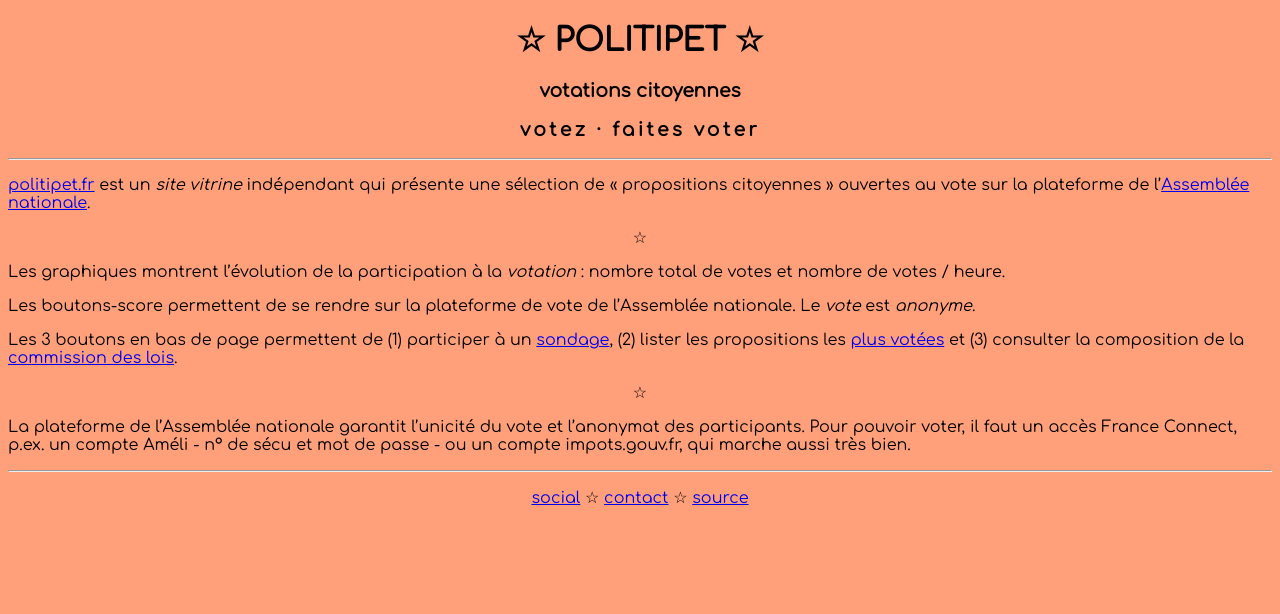
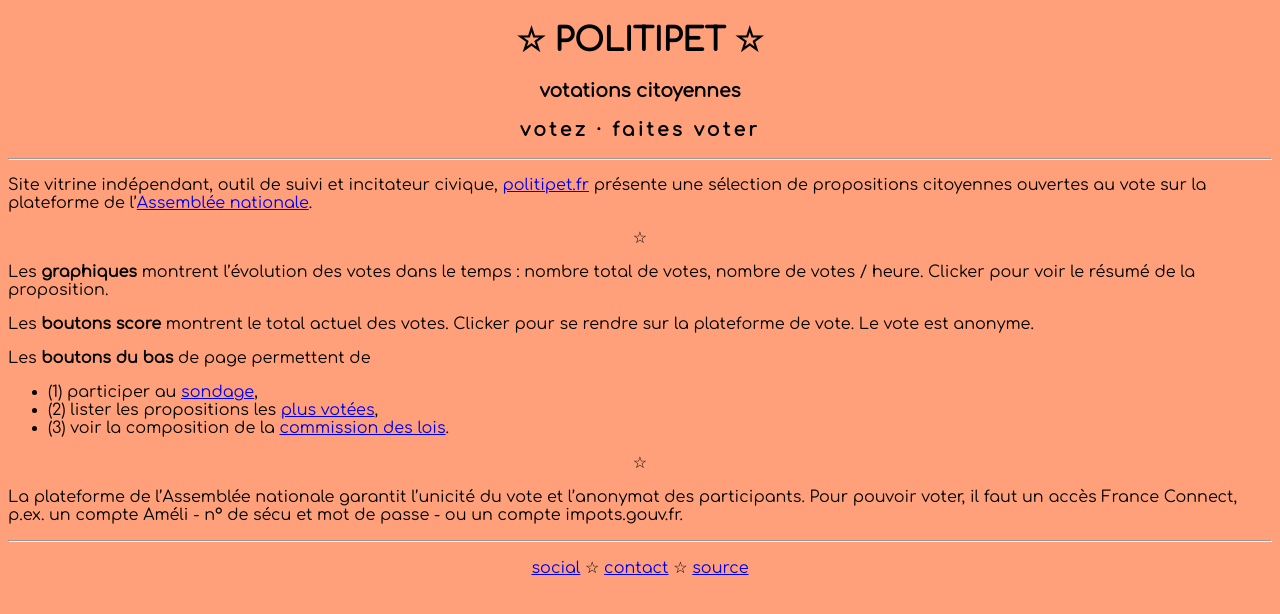
Before and after one commit to politipet/politipet.github.io, a Jekyll site: the page built from info.md, in a window 1280 px wide. Shown: the top 614 px of the page. Built offline with Jekyll 4.4.1, drawn with Linux system fonts in a browser that asks for light colours; our own code applies the rules of GitHub Pages for plain Markdown files.

Commit message:
update info.md

```diff
--- a/info.md
+++ b/info.md
@@ -13,29 +13,30 @@
 
 <div style="text-align: left" markdown="1">
 
-[politipet.fr][politipet.fr] est un _site vitrine_ indépendant
-qui présente une sélection de « propositions citoyennes »
+Site vitrine indépendant, outil de suivi et incitateur civique,
+[politipet.fr][politipet] présente une sélection de propositions citoyennes
 ouvertes au vote sur la plateforme de l'[Assemblée nationale][assemblée].
 
 <center>☆</center>
 
-Les graphiques montrent l'évolution de la participation à la _votation_ :
-nombre total de votes et nombre de votes / heure.
+Les **graphiques** montrent l'évolution des votes dans le temps :
+nombre total de votes, nombre de votes / heure.
+Clicker pour voir le résumé de la proposition.
 
-Les boutons-score permettent de se rendre sur la plateforme de vote
-de l'Assemblée nationale.  Le *vote* est *anonyme*.
+Les **boutons score** montrent le total actuel des votes.
+Clicker pour se rendre sur la plateforme de vote. Le vote est anonyme.
 
-Les 3 boutons en bas de page permettent de (1) participer à un
-[sondage](poll/), (2) lister les propositions les
-[plus votées][most voted] et (3) consulter la composition de la
-[commission des lois](commission/lois.md).
+Les **boutons du bas** de page permettent de
+- (1) participer au [sondage](poll/),
+- (2) lister les propositions les [plus votées][most voted],
+- (3) voir la composition de la [commission des lois](commission/lois.md).
 
 <center>☆</center>
 
 La plateforme de l'Assemblée nationale garantit l'unicité du vote
 et l'anonymat des participants. Pour pouvoir voter, il faut un accès
 France Connect, p.ex. un compte Améli - n° de sécu et mot de passe -
-ou un compte impots.gouv.fr, qui marche aussi très bien.
+ou un compte impots.gouv.fr.
 
 </div>
 
```
Also changed, not shown: other parts of info.md (+1 -1 lines).
